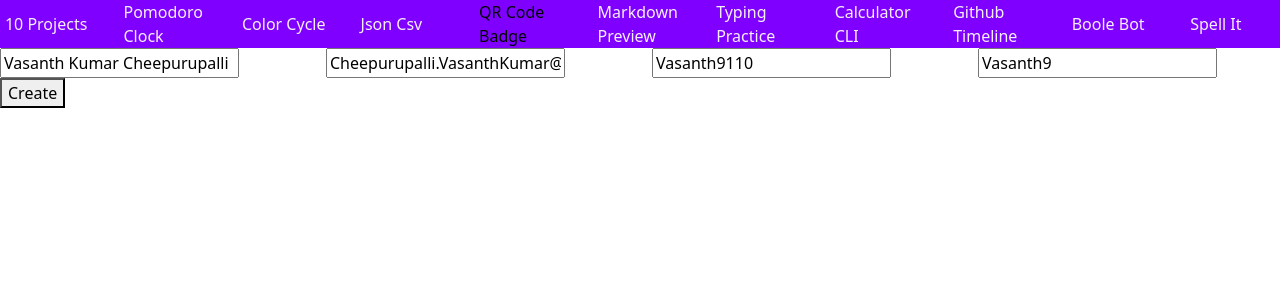
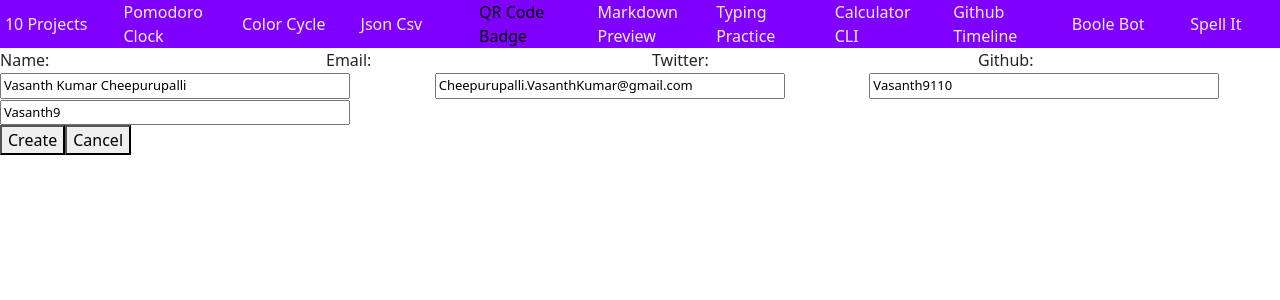
Before and after one commit to vasanth9/10frontendprojectschallenge, a React (Create React App) app: page / in a window 1280 px wide. Shown: the top 300 px of the page. Built offline with nearby package versions, Linux system fonts and the light colour scheme.

Commit message:
Day 11 wrap up

```diff
--- /dev/null
+++ b/src/04-QRCode-Badge/QRCodeBadge.css
@@ -0,0 +1,5 @@
+.qrcode-input{
+    font-size: small;
+    width: 350px;
+
+}
--- a/src/04-QRCode-Badge/QRCodeBadge.jsx
+++ b/src/04-QRCode-Badge/QRCodeBadge.jsx
@@ -1,7 +1,8 @@
-import React, {useState} from "react";
+import React, { useState } from "react";
 import qrcode from "qrcode-generator";
 import "bootstrap/dist/css/bootstrap.min.css";
 import { Form, Col, Row } from "react-bootstrap";
+import './QRCodeBadge.css';
 
 const QRCodeBadge = () => {
   const [data, setData] = useState({
@@ -22,28 +23,60 @@ const QRCodeBadge = () => {
     document.getElementById("placeHolder").innerHTML = qr.createImgTag();
   };
   const handleChange = (field, value) => {
-    setData({...data,[field]:value});
+    setData({ ...data, [field]: value });
+  };
+  const handleCancel = () => {
+    setData({
+    Name: "",
+    Email: "",
+    Twitter: "",
+    Github: "",
+  });
   }
   return (
     <div>
+      <Row>
+        <Col>Name:</Col>
+        <Col>Email:</Col>
+        <Col>Twitter:</Col>
+        <Col>Github:</Col>
+      </Row>
       <Form>
         <Row>
           <Col>
-            <input sm={5} value={data.Name} onChange={(e)=>handleChange("Name",e.target.value)}/>
+            <input
+              className="qrcode-input"
+              value={data.Name}
+              onChange={(e) => handleChange("Name", e.target.value)}
+            />
           </Col>
           <Col>
-            <input value={data.Email} onChange={(e)=>handleChange("Email",e.target.value)}/>
+            <input
+              value={data.Email}
+              className="qrcode-input"
+              onChange={(e) => handleChange("Email", e.target.value)}
+            />
           </Col>
           <Col>
-            <input value={data.Twitter} onChange={(e)=>handleChange("Twitter",e.target.value)}/>
+            <input
+              value={data.Twitter}
+              className="qrcode-input"
+              onChange={(e) => handleChange("Twitter", e.target.value)}
+            />
           </Col>
           <Col>
-            <input value={data.Github} onChange={(e)=>handleChange("Github",e.target.value)}/>
+            <input
+              value={data.Github}
+              className="qrcode-input"
+              onChange={(e) => handleChange("Github", e.target.value)}
+            />
           </Col>
         </Row>
       </Form>
       <button onClick={handleClick}>Create</button>
-      <center id="placeHolder" ></center>
+      <button onClick={handleCancel}>Cancel</button>
+      <center id="Data"></center>
+      <center id="placeHolder"></center>
     </div>
   );
 };
```
